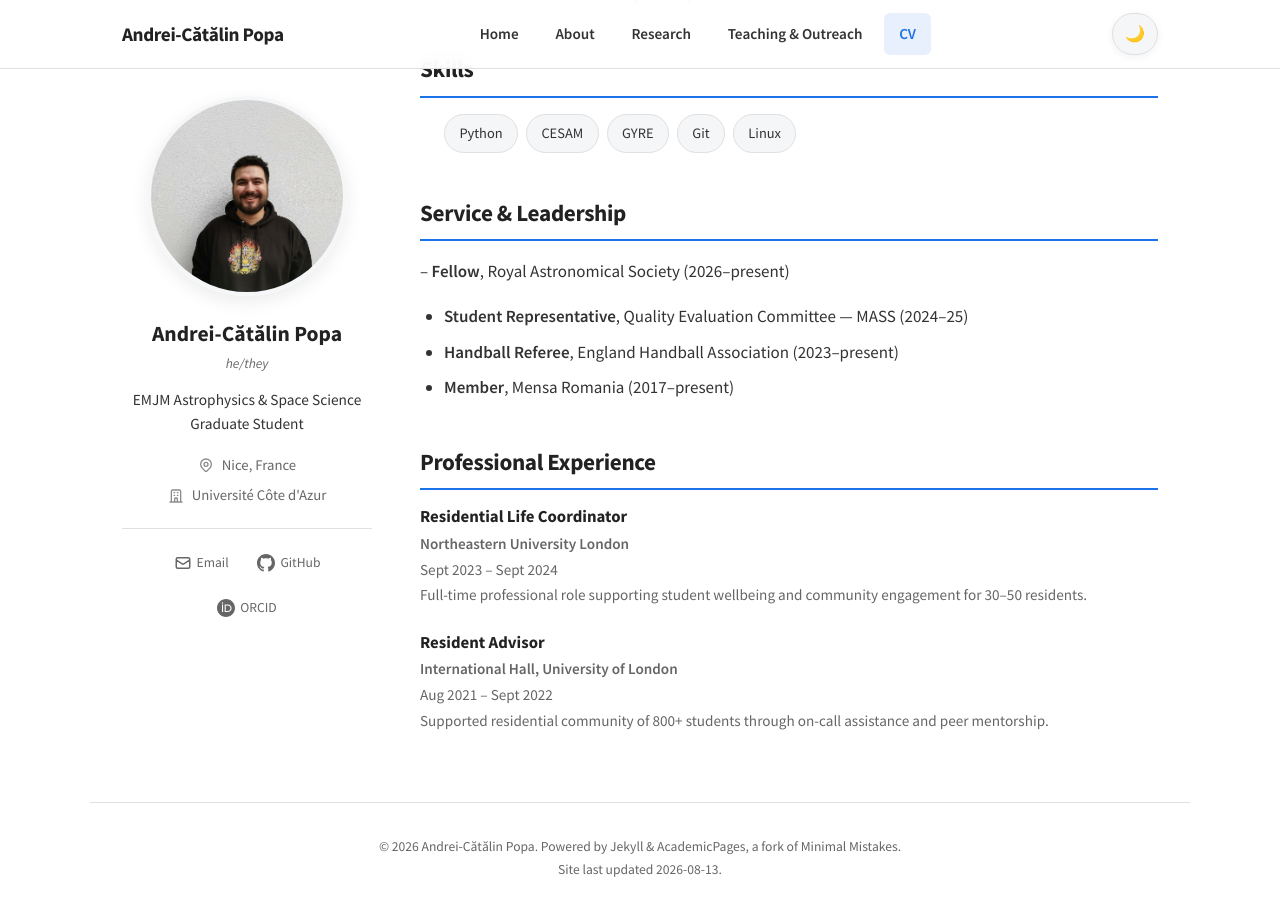
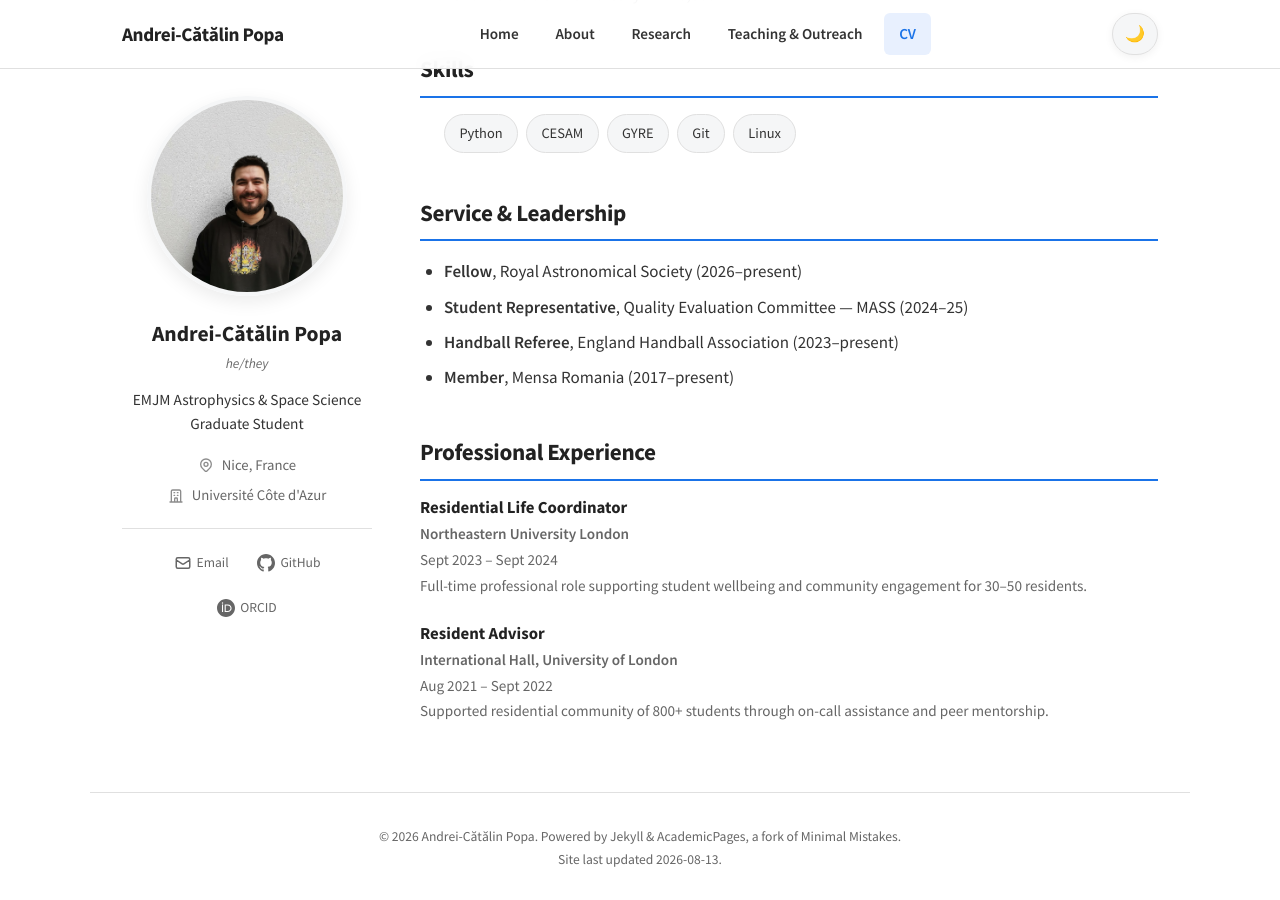
Before and after one commit to acpopa/acpopa.github.io, a Jekyll site: the page built from cv.md, in a window 1280 px wide and 900 px high, scrolled down 1297 px. Built offline with Jekyll 4.4.1, drawn with Linux system fonts in a browser that asks for light colours.

Commit message:
Fix formatting in cv.md for leadership section

```diff
--- a/cv.md
+++ b/cv.md
@@ -73,7 +73,7 @@ permalink: /cv/
 
 ## Service & Leadership
 
--- **Fellow**, Royal Astronomical Society (2026–present)
+- **Fellow**, Royal Astronomical Society (2026–present)
 - **Student Representative**, Quality Evaluation Committee — MASS (2024–25)
 - **Handball Referee**, England Handball Association (2023–present)
 - **Member**, Mensa Romania (2017–present)
```
